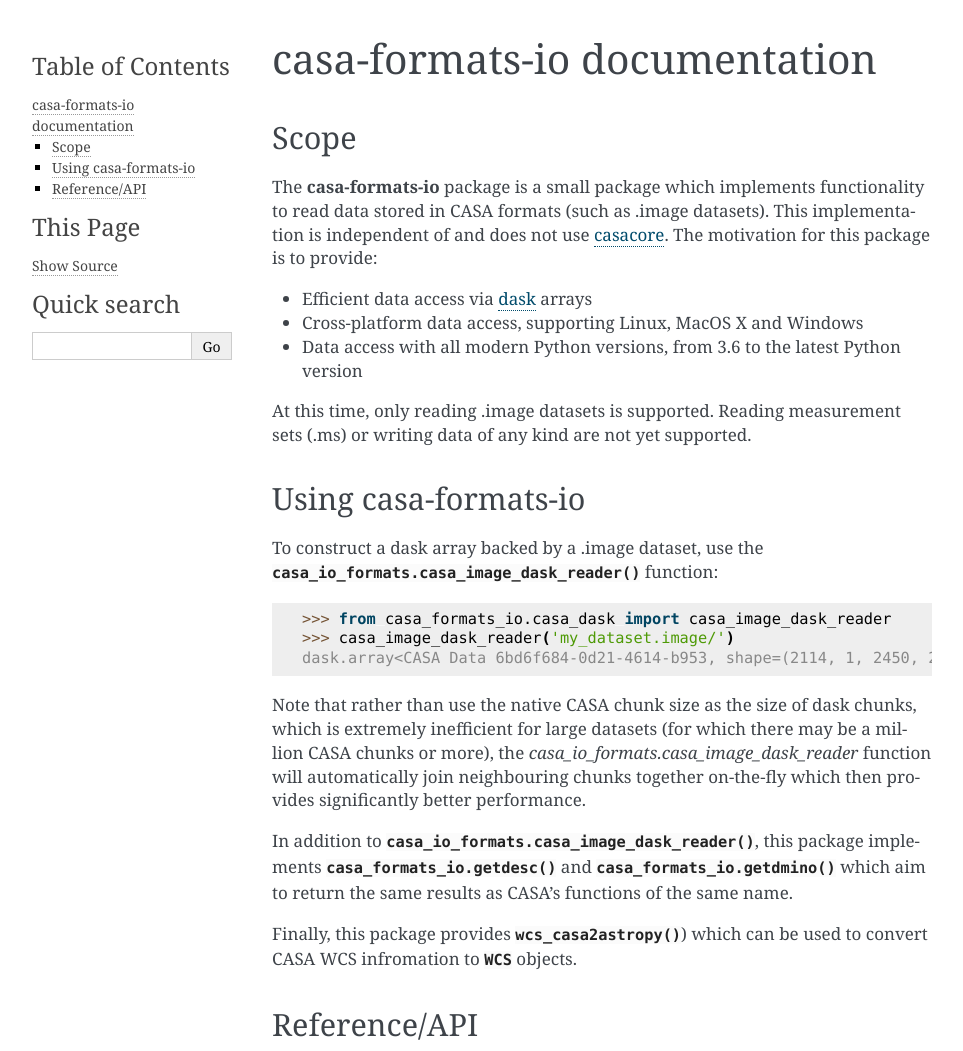
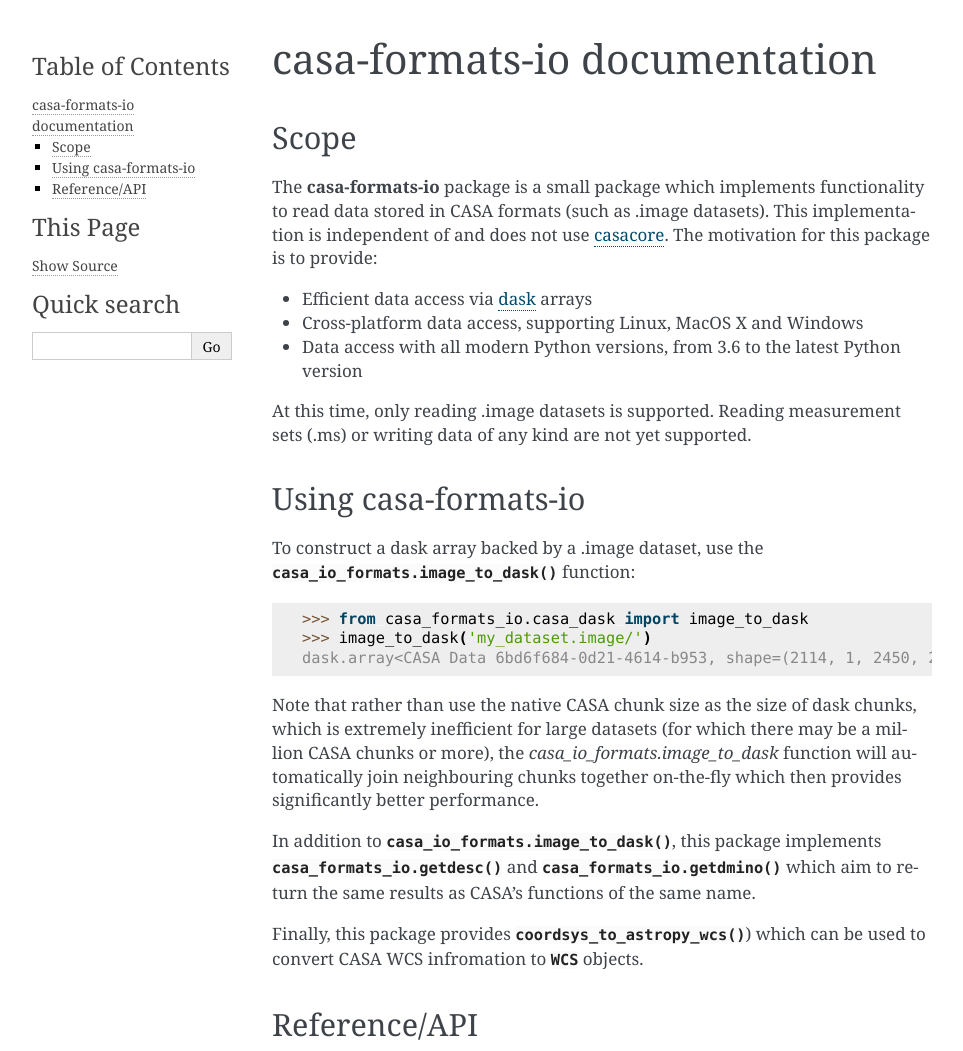
Before and after one commit to radio-astro-tools/casa-formats-io, a Sphinx documentation site: the page built from docs/index.rst, in a window 1280 px wide, cut to the strip 0-1051 px from the top of the page. Shown: the whole strip, without its empty margins (148-1111 px from the left). Built offline with Sphinx 7.4.7, drawn with Linux system fonts in a browser that asks for light colours.

```diff
--- a/docs/index.rst
+++ b/docs/index.rst
@@ -21,23 +21,23 @@ Using casa-formats-io
 ---------------------
 
 To construct a dask array backed by a .image dataset, use the
-:func:`casa_io_formats.casa_image_dask_reader` function::
+:func:`casa_io_formats.image_to_dask` function::
 
-    >>> from casa_formats_io.casa_dask import casa_image_dask_reader
-    >>> casa_image_dask_reader('my_dataset.image/')
+    >>> from casa_formats_io.casa_dask import image_to_dask
+    >>> image_to_dask('my_dataset.image/')
     dask.array<CASA Data 6bd6f684-0d21-4614-b953, shape=(2114, 1, 2450, 2450), dtype=float32, chunksize=(14, 1, 350, 2450), chunktype=numpy.ndarray>
 
 Note that rather than use the native CASA chunk size as the size of dask chunks,
 which is extremely inefficient for large datasets (for which there may be a
-million CASA chunks or more), the `casa_io_formats.casa_image_dask_reader` function will
+million CASA chunks or more), the `casa_io_formats.image_to_dask` function will
 automatically join neighbouring chunks together on-the-fly which then provides
 significantly better performance.
 
-In addition to :func:`casa_io_formats.casa_image_dask_reader`, this package
+In addition to :func:`casa_io_formats.image_to_dask`, this package
 implements :func:`casa_formats_io.getdesc` and :func:`casa_formats_io.getdmino`
 which aim to return the same results as CASA's functions of the same name.
 
-Finally, this package provides :func:`~casa_formats_io.wcs_casa2astropy`) which can
+Finally, this package provides :func:`~casa_formats_io.coordsys_to_astropy_wcs`) which can
 be used to convert CASA WCS infromation to :class:`~astropy.wcs.WCS` objects.
 
 Reference/API
--- a/setup.cfg
+++ b/setup.cfg
@@ -22,6 +22,7 @@ python_requires = >=3.6
 test =
     pytest
     pytest-cov
+    pytest-openfiles
 docs =
     numpydoc
     sphinx-automodapi
```
Also changed, not shown: 4 other files.
